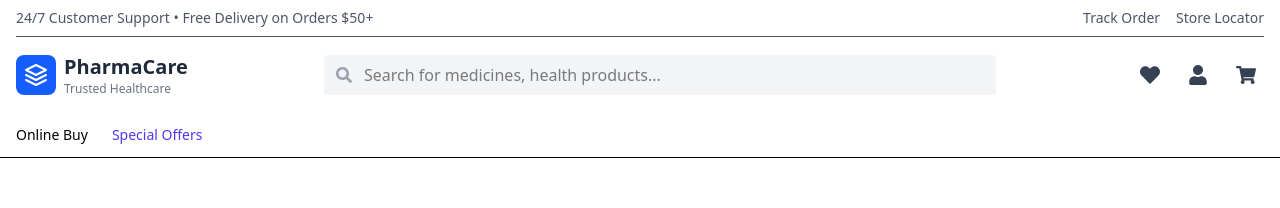
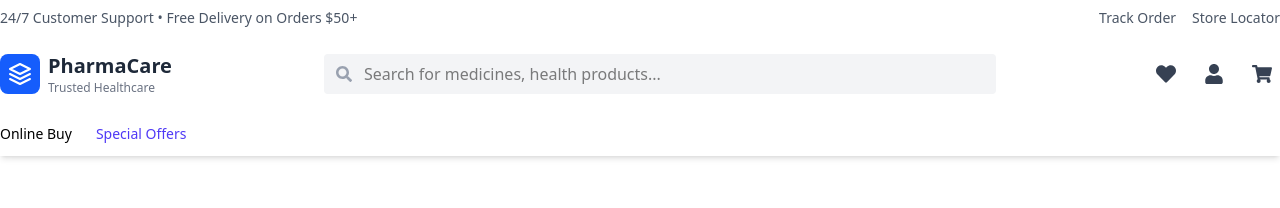
Before and after one commit to AmiruHoradagoda/pharmacy-frontend, a React (Vite) app: page / in a window 1280 px wide. Shown: the top 208 px of the page. Built offline with nearby package versions, Linux system fonts and the light colour scheme.

Commit message:
style: update Navbar component with improved background and shadow effects

```diff
--- a/src/components/Navbar.jsx
+++ b/src/components/Navbar.jsx
@@ -23,10 +23,10 @@ const Navbar = ({ cartItemsQut }) => {
   };
 
   return (
-    <nav className="sticky top-0 z-50 w-full border-b bg-white">
-      <div className="container mx-auto px-4">
+    <nav className="sticky top-0 z-50 w-full bg-white/90 backdrop-blur-sm shadow-md">
+      <div className="container mx-auto">
         {/* Top bar */}
-        <div className="flex items-center justify-between py-2 border-b text-sm text-gray-600">
+        <div className="flex items-center justify-between py-2 text-sm text-gray-600">
           <div>24/7 Customer Support • Free Delivery on Orders $50+</div>
           <div className="hidden md:flex items-center gap-4">
             <RouterLink to="/track-order" className="hover:text-blue-600">
@@ -163,7 +163,7 @@ const Navbar = ({ cartItemsQut }) => {
 
         {/* Mobile menu */}
         {isMenuOpen && (
-          <div className="md:hidden py-4 space-y-4 border-t">
+          <div className="md:hidden py-4 space-y-4">
             <div className="relative w-full">
               <FaSearch className="absolute left-3 top-1/2 -translate-y-1/2 text-gray-400" />
               <input
```
